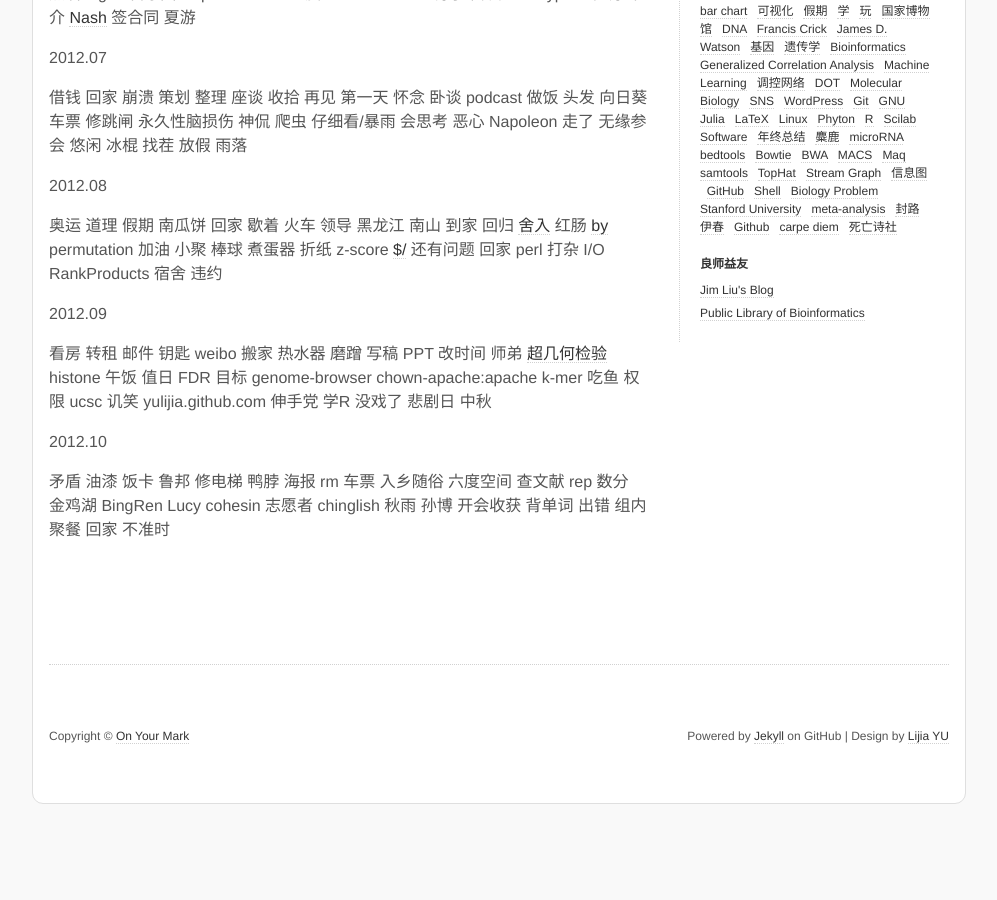
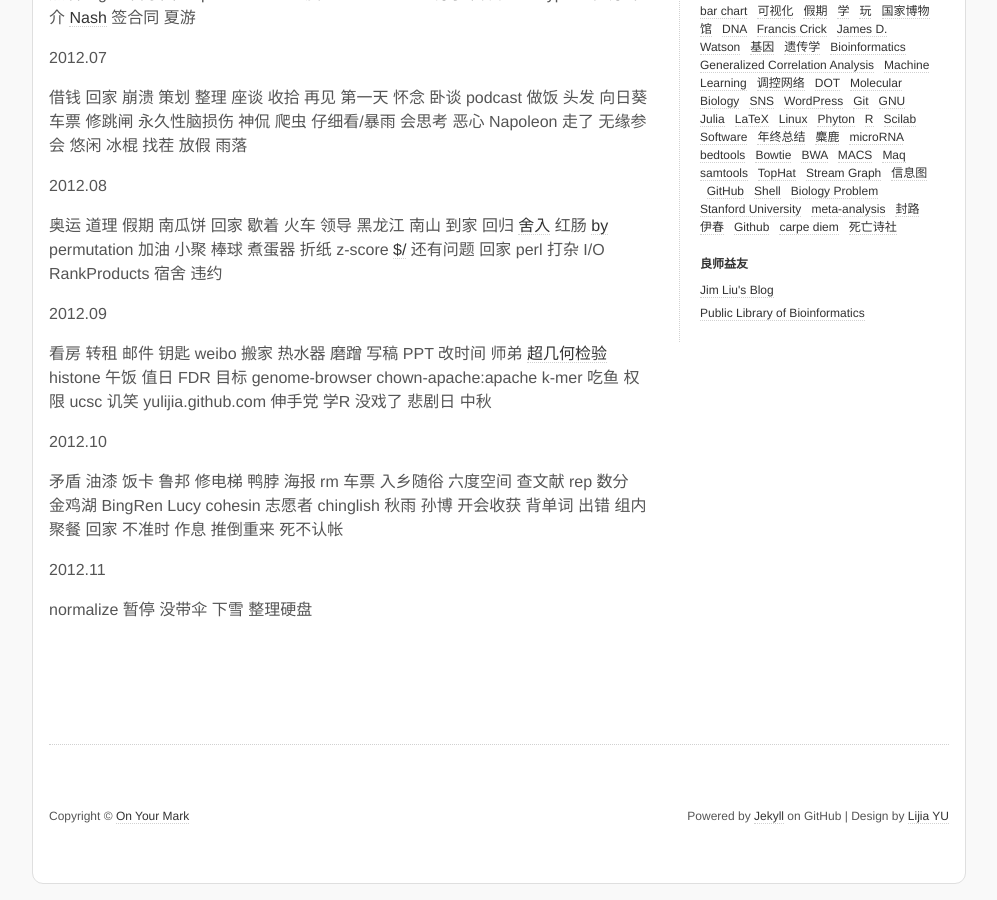
Before and after one commit to yulijia/cn, a Jekyll site: the page built from diary/index.md, in a window 1280 px wide and 900 px high, scrolled down 1035 px. Shown: the whole window, without its empty margins (141-1138 px from the left). Built offline with Jekyll 4.4.1, drawn with Linux system fonts in a browser that asks for light colours; before the commit the page ends 1855 px from its top, so only the background shows below that.

Commit message:
update diary

```diff
--- a/diary/index.md
+++ b/diary/index.md
@@ -61,4 +61,10 @@ KDD [雨夹雪](http://weather.news.sina.com.cn/news/2012/0302/73005.html "雨
 2012.10
 
 
-矛盾 油漆 饭卡 鲁邦 修电梯 鸭脖 海报 rm 车票 入乡随俗 六度空间 查文献 rep 数分 金鸡湖 BingRen Lucy cohesin 志愿者 chinglish 秋雨 孙博 开会收获 背单词 出错 组内聚餐 回家 不准时
+矛盾 油漆 饭卡 鲁邦 修电梯 鸭脖 海报 rm 车票 入乡随俗 六度空间 查文献 rep 数分 金鸡湖 BingRen Lucy cohesin 志愿者 chinglish 秋雨 孙博 开会收获 背单词 出错 组内聚餐 回家 不准时 作息 推倒重来 死不认帐
+
+
+2012.11
+
+
+normalize 暂停 没带伞 下雪 整理硬盘
```
